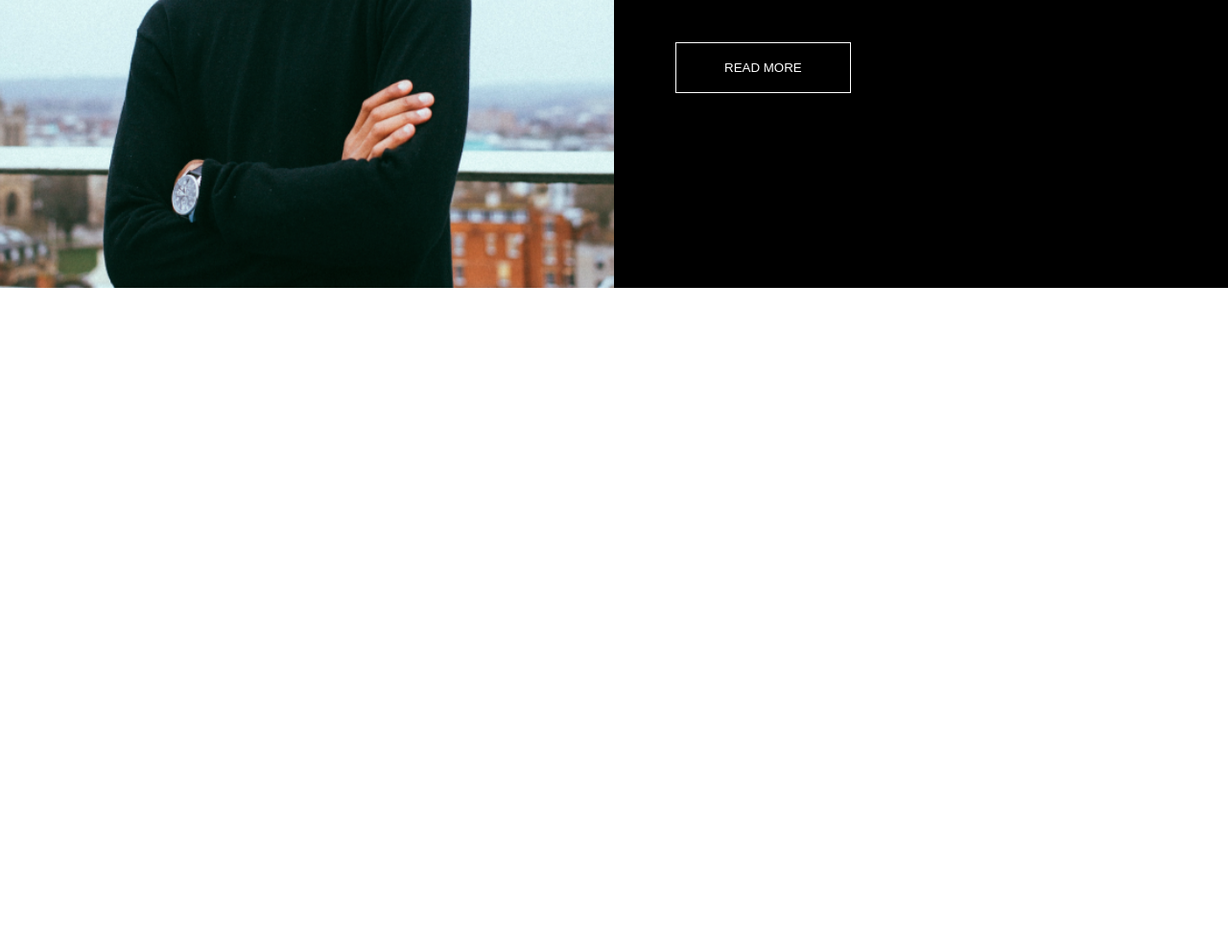
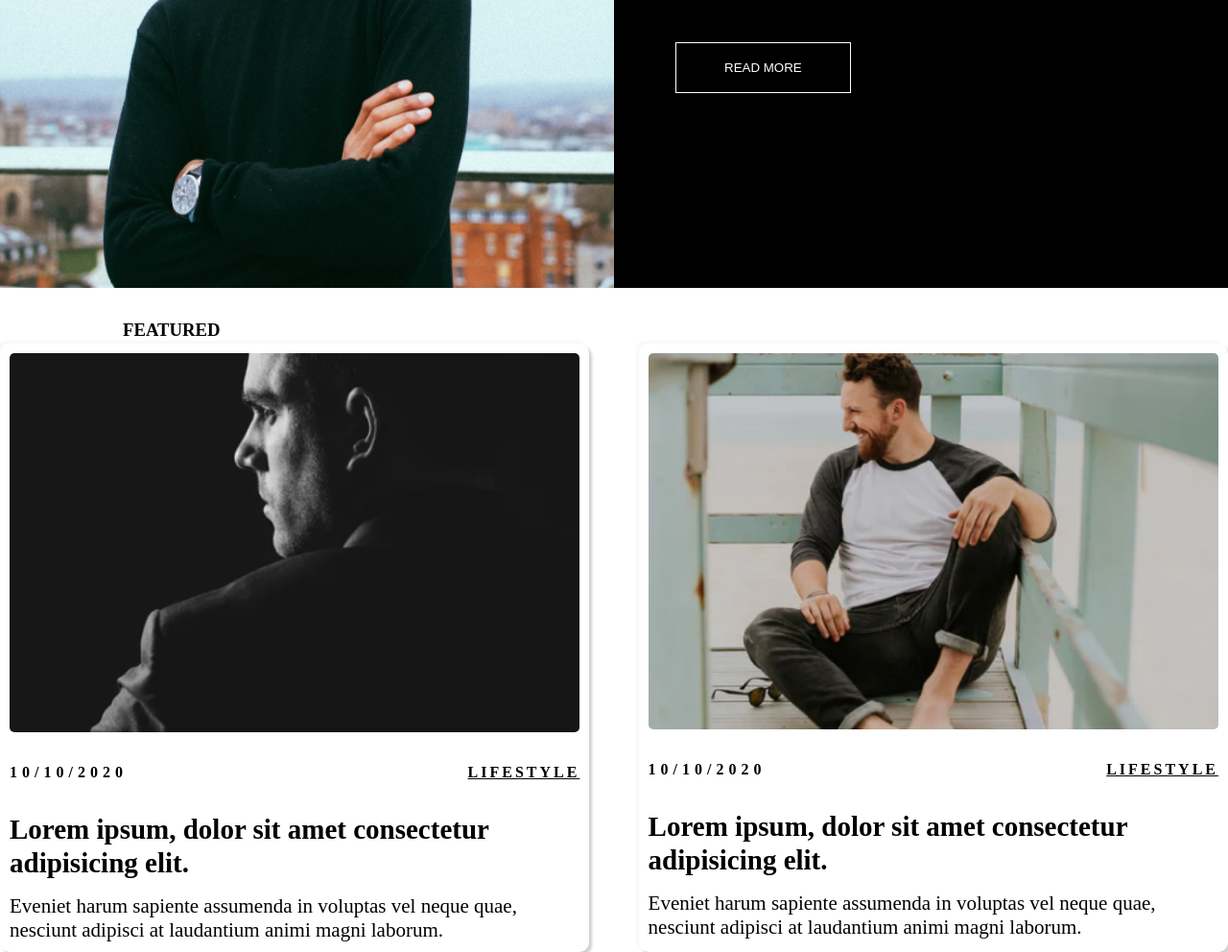
Before and after one commit to TimothyAttah/Online-magazines, a plain HTML site: page index.html in a window 1280 px wide. Shown: the part 510-1502 px from the top of the page at 96% size. Before the commit the page ends 810 px from the top, so only its background shows below. Drawn offline with Linux system fonts and the light colour scheme.

Commit message:
Created second section

```diff
--- a/css/globalStyles.css
+++ b/css/globalStyles.css
@@ -134,3 +134,12 @@ Global styles
 .fourth__section button{
   margin-top: 60px;
 }
+/* ----------------------------
+  Img
+-------------------------------- */
+.second__section-item img,
+.third__section-item img{
+  width: 100%;
+  display: inline-block;
+  border-radius: 5px;
+}
--- a/css/styles.css
+++ b/css/styles.css
@@ -71,3 +71,26 @@ header.sticky .header__row-logo {
   margin-top: 10px;
   line-height: 20px;
 }
+
+/* ----------- Second section ----------------- */
+.second__section-item{
+  max-width: 48%;
+  width: 100%;
+  padding: 10px;
+  border-radius: 10px;
+}
+.second-date, .second-subtitle{
+  font-weight: bold;
+  padding-top: 30px;
+}
+.second__section-item-title{
+  font-size: 29px;
+  font-weight: bold;
+  line-height: 35px;
+  margin: 30px 0 15px;
+}
+.second__section-item-text{
+   font-weight: 300;
+    line-height: 25px;
+    font-size: 21px;
+}
--- a/index.html
+++ b/index.html
@@ -48,6 +48,39 @@
 					</div>
 				</div>
 			</section>
+			<div class="second__container"><h4 class="title">Featured</h4></div>
+			    <div class="row justify-content-between second-row">
+        <div class="second__section-item outer-shadow">
+          <img src="images/img-1.png" alt="img-1">
+            <div class="row justify-content-between">
+            <div class="date second-date">10/10/2020</div>
+            <div class="subtitle second-subtitle">lifestyle</div>
+          </div>
+          	<h2 class="second__section-item-title">
+									Lorem ipsum, dolor sit amet consectetur adipisicing elit.
+						</h2>
+            	<p class="second__section-item-text">
+									Eveniet harum sapiente assumenda in voluptas vel neque quae,
+									nesciunt adipisci at laudantium animi magni laborum.
+							</p>
+        </div>
+        <div class="second__section-item outer-shadow">
+          <img src="images/img-2.png" alt="img-2">
+            <div class="row justify-content-between">
+            <div class="date second-date">10/10/2020</div>
+            <div class="subtitle second-subtitle">lifestyle</div>
+          </div>
+          	<h2 class="second__section-item-title">
+									Lorem ipsum, dolor sit amet consectetur adipisicing elit.
+						</h2>
+            	<p class="second__section-item-text">
+									Eveniet harum sapiente assumenda in voluptas vel neque quae,
+									nesciunt adipisci at laudantium animi magni laborum.
+							</p>
+        </div>
+      </div>
+    </div>
+  </section>
 		</main>
 	</body>
 </html>
```
